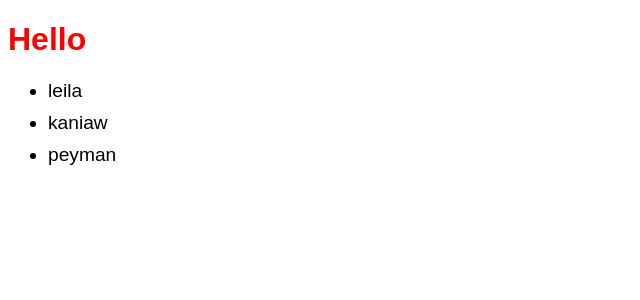
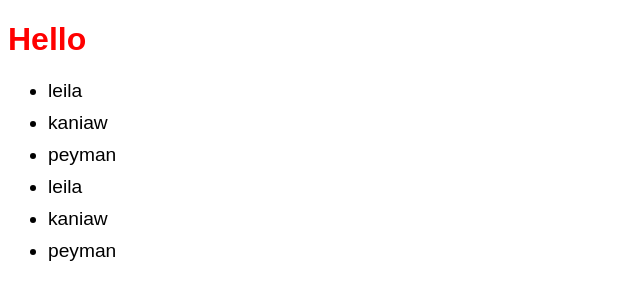
Before and after one commit to Kingpeyman2020/sample-peyman, a plain HTML site: page index.html in a window 1280 px wide. Shown: the whole page, without its empty margins (0-640 px from the left). Drawn offline with Linux system fonts and the light colour scheme.

Commit message:
add li in html

```diff
--- a/index.html
+++ b/index.html
@@ -13,6 +13,10 @@
           <li>leila</li>
           <li>kaniaw</li>
           <li>peyman</li>
+
+          <li>leila</li>
+          <li>kaniaw</li>
+          <li>peyman</li>
      </ul>
 </body>
 
```
